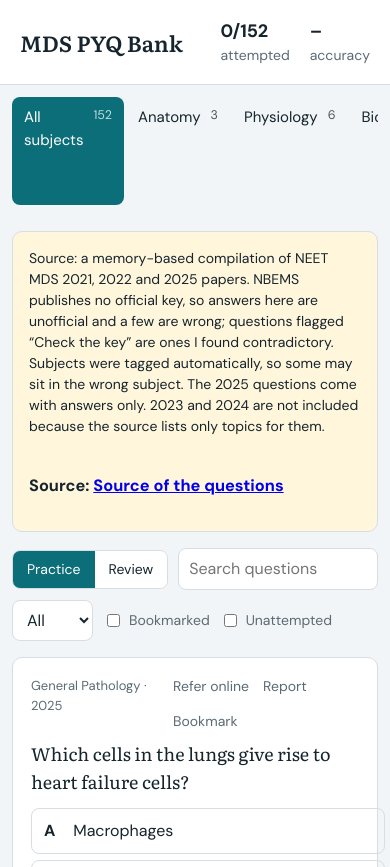
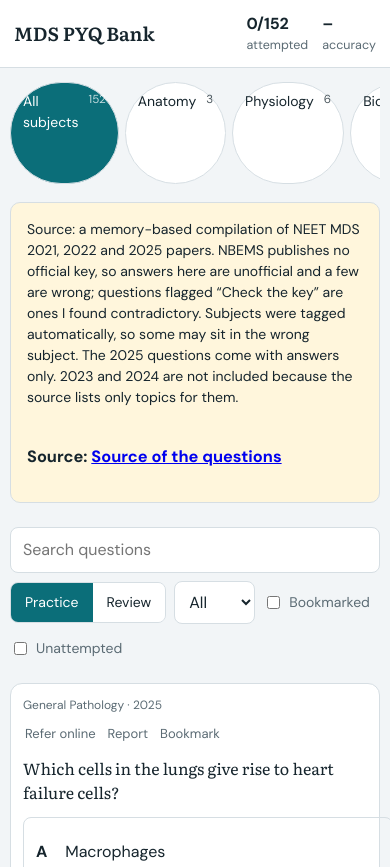
Before and after one commit to lms-guides/NEET_MDS_PYQs, a plain HTML site: page index.html in a window 390 px wide. Shown: the top 867 px of the page. Drawn offline with Linux system fonts and the light colour scheme.

Commit message:
Make the quiz app responsive on phones and smoother to use.
The fixed two-column layout and small tap targets were cramped on mobile,
so the layout collapses to one column with pill-style subject chips, a
sticky filter bar, fluid type and 44px option rows. Answering or
bookmarking used to rebuild all 152 cards; it now re-renders only the card
that changed, with short transitions and reduced-motion support.

🤖 Generated with Codebuff
Co-Authored-By: Codebuff <noreply@codebuff.com>

```diff
--- a/index.html
+++ b/index.html
@@ -49,6 +49,40 @@ textarea{width:100%;min-height:140px;font:13px/1.4 ui-monospace,Menlo,monospace}
 .btn.alt{background:transparent;color:var(--ink);border:1px solid var(--line)}
 pre{background:var(--surface);border:1px solid var(--line);padding:10px;border-radius:8px;overflow-x:auto;font-size:12px}
 @media(prefers-reduced-motion:no-preference){.exp{animation:in .2s ease-out}@keyframes in{from{opacity:0}to{opacity:1}}}
+/* Responsive layout and smooth interaction */
+html{-webkit-text-size-adjust:100%}
+body{-webkit-tap-highlight-color:transparent}
+h1{font-size:clamp(19px,4.4vw,24px)}
+.qt{font-size:clamp(16.5px,4.4vw,18px);text-wrap:pretty}
+.opt{transition:background-color .15s ease,border-color .15s ease,transform .12s ease,box-shadow .15s ease}
+.opt:active{transform:scale(.994)}
+.opt span{flex:1;min-width:0}
+.meta{flex-wrap:wrap;gap:6px 10px}
+.flag{padding:4px 2px;border-radius:6px;transition:color .15s ease}
+.tools summary{padding:10px 0}
+details[open] summary{margin-bottom:4px}
+@media(hover:hover){.opt:not([disabled]):hover{box-shadow:0 1px 3px rgba(0,0,0,.07)}}
+@media(max-width:760px){
+  header{gap:6px 14px;padding:12px 14px}
+  .stats{gap:14px;font-size:12.5px}.stats b{font-size:16px}
+  .layout{grid-template-columns:1fr;gap:10px;padding:10px}
+  nav{flex-direction:row;gap:6px;padding:4px 2px 8px;scroll-snap-type:x proximity;-ms-overflow-style:none;scrollbar-width:none}
+  nav::-webkit-scrollbar{display:none}
+  nav button{background:var(--surface);border:1px solid var(--line);border-radius:999px;padding:8px 12px;font-size:14px;scroll-snap-align:start}
+  nav button:hover{background:var(--surface)}
+  .bar{position:sticky;top:0;z-index:10;gap:8px;padding:8px 0;margin:0 0 10px;background:var(--bg)}
+  .bar input[type=search]{flex:1 1 100%;min-width:0;order:-1;padding:10px 12px}
+  .bar select{padding:9px 10px}
+  .seg button{padding:9px 14px}
+  .chk{padding:6px 0}
+  .q{padding:14px;border-radius:12px}
+  .opt{padding:12px;min-height:44px;align-items:center}
+  .flag,.acts{gap:10px;font-size:13px}
+  .btn{padding:10px 16px;margin-top:10px}
+  textarea{min-height:120px}
+}
+@media(max-width:400px){.qt{font-size:16px}.q{padding:12px}.meta{font-size:12px}.acts{gap:8px}}
+@media(prefers-reduced-motion:reduce){*{transition:none!important;animation:none!important}}
 </style>
 </head>
 <body>
@@ -134,25 +168,35 @@ function renderStats(){
   var qs=all(),a=0,c=0;qs.forEach(function(q){if(S.ans[q.id]!=null){a++;if(S.ans[q.id]===optsOf(q).a)c++}});
   $("stats").innerHTML='<div><b>'+a+'/'+qs.length+'</b>attempted</div><div><b>'+(a?Math.round(c*100/a)+'%':'–')+'</b>accuracy</div>';
 }
+function card(q){
+    var picked=S.ans[q.id],show=S.mode==="review"||picked!=null,v=optsOf(q);
+    var o=v.o.map(function(x,i){
+      var cls="opt";if(show){if(i===v.a)cls+=" ok";else if(i===picked)cls+=" bad"}
+      return'<button class="'+cls+'" data-q="'+esc(q.id)+'" data-i="'+i+'"'+(show?" disabled":"")+'><i>'+"ABCDEFGH".charAt(i)+'</i><span>'+esc(x)+'</span></button>'}).join("");
+    var w=show&&q.warn?'<div class="exp" style="border-color:var(--bad);background:var(--badbg)"><b>Check the key</b>'+esc(q.warn.replace(/^Check the key: /,''))+'</div>':'';var e=show?'<div class="exp"><b>Correct answer: '+"ABCDEFGH".charAt(v.a)+'. '+esc(v.o[v.a])+'</b>'+esc(q.exp||"The source gives no explanation for this question.")+'</div>'+w:"";
+    return'<article class="q" data-id="'+esc(q.id)+'"><div class="meta"><span>'+esc(q.subject)+' · '+esc(q.year)+'</span><span class="acts"><a class="flag" href="'+googleUrl(q)+'" target="_blank" rel="noopener">Refer online</a><button class="flag" data-r="'+esc(q.id)+'">Report</button><button class="flag" data-m="'+esc(q.id)+'" aria-pressed="'+(!!S.mark[q.id])+'">'+(S.mark[q.id]?"Bookmarked":"Bookmark")+'</button></span></div><p class="qt">'+esc(q.q)+'</p>'+o+e+'</article>';
+}
+function refreshCard(id){
+  var el=$("list").querySelector('article[data-id="'+id+'"]'),q=byId(id);
+  if(el&&q)el.outerHTML=card(q);
+}
+function afterChange(id){
+  if($("fNew").checked||$("fMark").checked)renderList();else refreshCard(id);
+  renderStats();
+}
 function renderList(){
   var t=$("search").value.toLowerCase(),y=$("year").value||"All",m=$("fMark").checked,n=$("fNew").checked;
   var qs=all().filter(function(q){
     return (S.subj==="All"||q.subject===S.subj)&&(y==="All"||String(q.year)===y)&&(!t||q.q.toLowerCase().indexOf(t)>=0)&&(!m||S.mark[q.id])&&(!n||S.ans[q.id]==null)});
   if(!qs.length){$("list").innerHTML='<div class="empty">No questions match these filters. Clear a filter or import more questions below.</div>';return}
-  $("list").innerHTML=qs.map(function(q){
-    var picked=S.ans[q.id],show=S.mode==="review"||picked!=null,v=optsOf(q);
-    var o=v.o.map(function(x,i){
-      var cls="opt";if(show){if(i===v.a)cls+=" ok";else if(i===picked)cls+=" bad"}
-      return'<button class="'+cls+'" data-q="'+esc(q.id)+'" data-i="'+i+'"'+(show?" disabled":"")+'><i>'+"ABCDEFGH".charAt(i)+'</i><span>'+esc(x)+'</span></button>'}).join("");
-    var w=show&&q.warn?'<div class="exp" style="border-color:var(--bad);background:var(--badbg)"><b>Check the key</b>'+esc(q.warn.replace(/^Check the key: /,''))+'</div>':'';var e=show?'<div class="exp"><b>Correct answer: '+"ABCDEFGH".charAt(v.a)+'. '+esc(v.o[v.a])+'</b>'+esc(q.exp||"The source gives no explanation for this question.")+'</div>'+w:"";
-    return'<article class="q"><div class="meta"><span>'+esc(q.subject)+' · '+esc(q.year)+'</span><span class="acts"><a class="flag" href="'+googleUrl(q)+'" target="_blank" rel="noopener">Refer online</a><button class="flag" data-r="'+esc(q.id)+'">Report</button><button class="flag" data-m="'+esc(q.id)+'" aria-pressed="'+(!!S.mark[q.id])+'">'+(S.mark[q.id]?"Bookmarked":"Bookmark")+'</button></span></div><p class="qt">'+esc(q.q)+'</p>'+o+e+'</article>'}).join("");
+  $("list").innerHTML=qs.map(card).join("");
 }
 function render(){renderNav();renderYears();renderResetSubj();renderStats();renderList()}
 document.addEventListener("click",function(ev){
   var b=ev.target.closest("button");if(!b)return;
   if(b.dataset.s){S.subj=b.dataset.s;render()}
-  else if(b.dataset.q){S.ans[b.dataset.q]=+b.dataset.i;save();renderStats();renderNav();renderList()}
-  else if(b.dataset.m){S.mark[b.dataset.m]=!S.mark[b.dataset.m];save();renderList()}
+  else if(b.dataset.q){S.ans[b.dataset.q]=+b.dataset.i;save();afterChange(b.dataset.q)}
+  else if(b.dataset.m){S.mark[b.dataset.m]=!S.mark[b.dataset.m];save();afterChange(b.dataset.m)}
   else if(b.dataset.r){
     var q=byId(b.dataset.r);if(!q)return;
     var guess=prompt("Report this question\n\n"+q.q+"\n\nWhat do you think the correct answer is? (optional)","");
```
